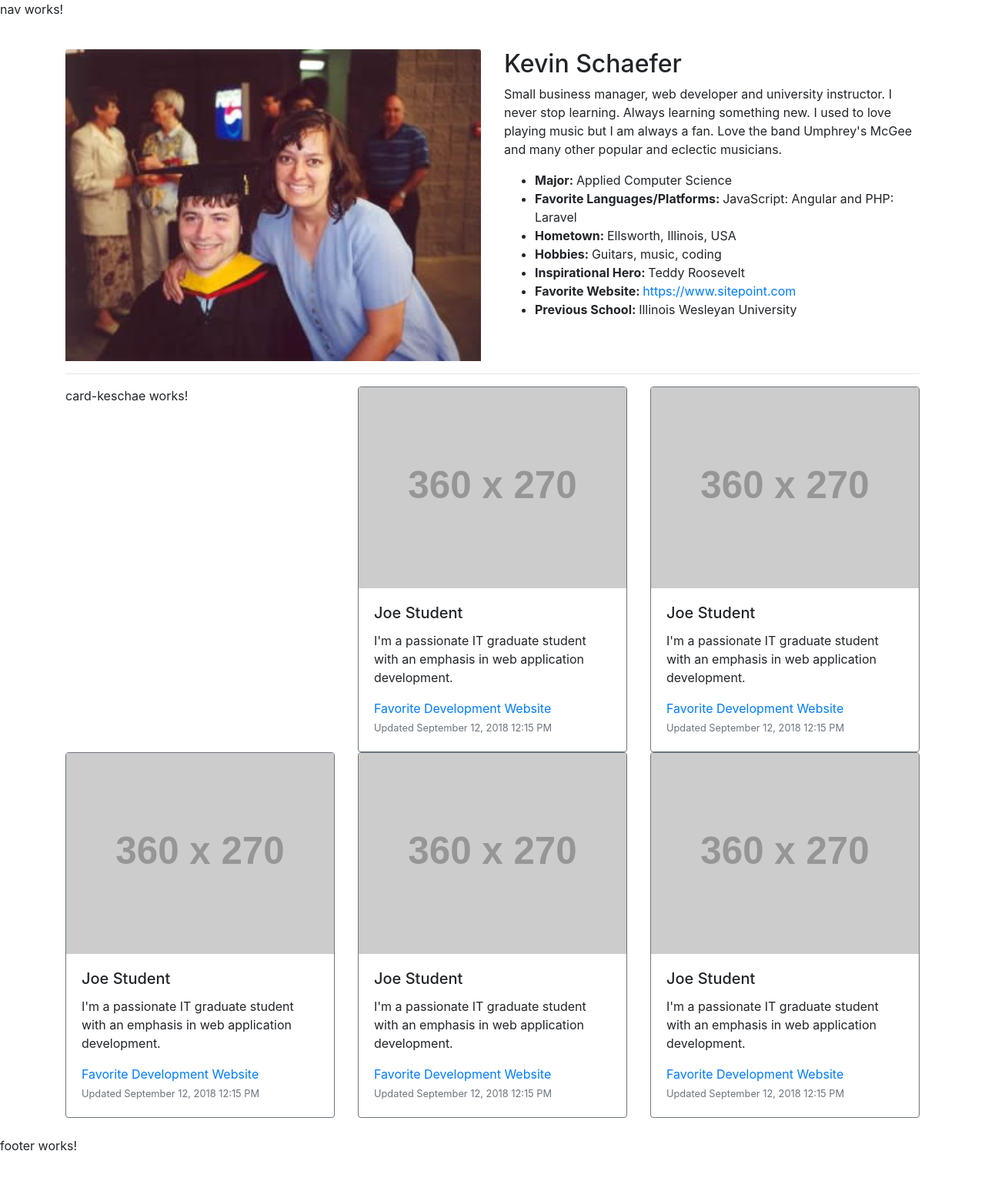
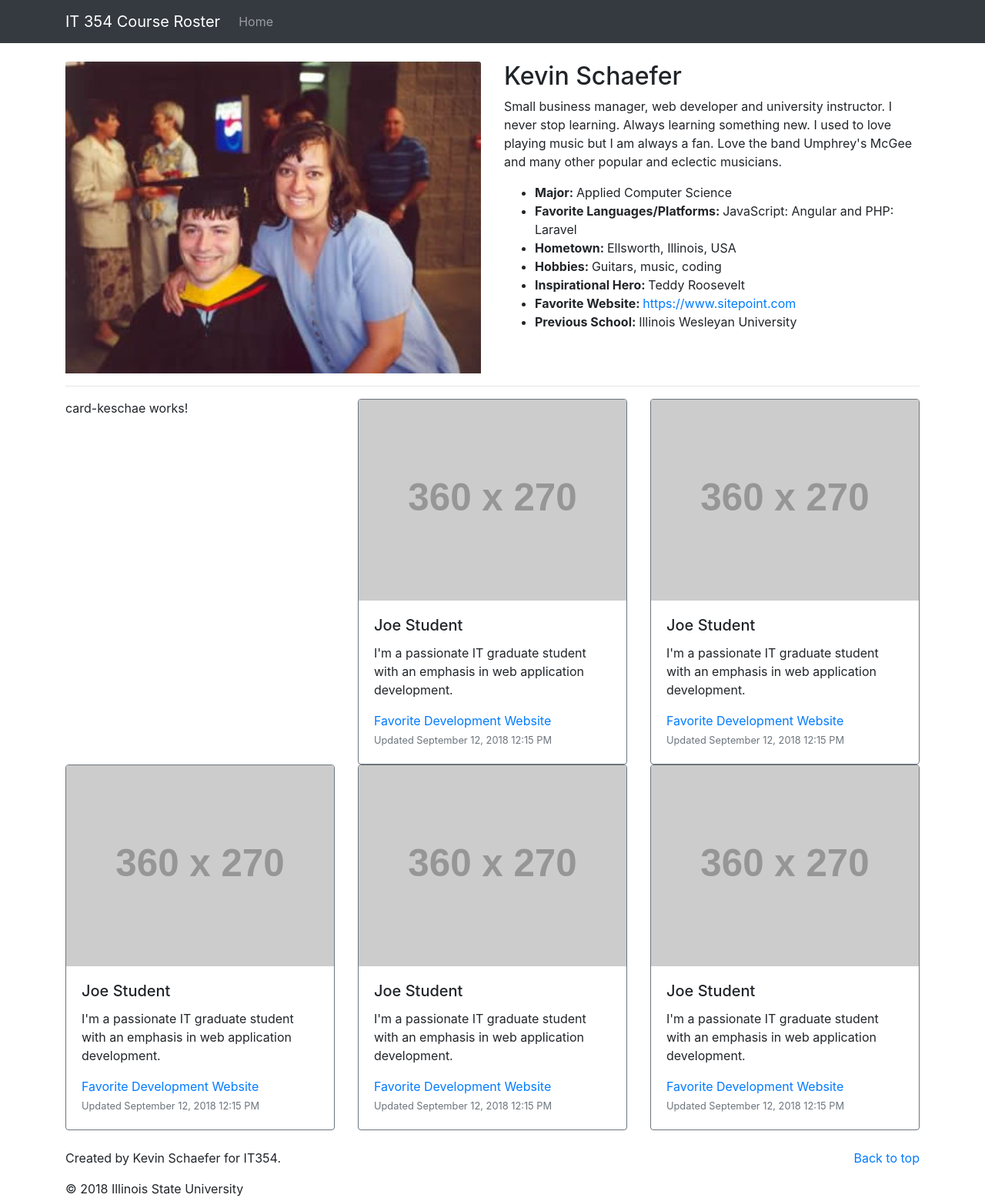
Before and after one commit to alxxmoy/angular-assignment05, an Angular app: page / in a window 1280 px wide. Shown: the whole page at 77% size. Before the commit the page ends 1500 px from the top, so only its background shows below. Built offline with nearby package versions, Linux system fonts and the light colour scheme.

Commit message:
added footer and nav components

```diff
--- a/src/app/footer/footer.component.html
+++ b/src/app/footer/footer.component.html
@@ -1,3 +1,7 @@
-<p>
-  footer works!
-</p>
+<footer>
+  <div class="container">
+      <p class="float-right"><a href="#">back to top</a></p>
+      <p>Created by Kevin Schaefer for IT354.</p>
+      <p>&copy; 2019 Illinois State University</p>
+  </div>
+</footer>
--- a/src/app/footer/footer.component.ts
+++ b/src/app/footer/footer.component.ts
@@ -2,8 +2,17 @@ import { Component, OnInit } from '@angular/core';
 
 @Component({
   selector: 'app-footer',
-  templateUrl: './footer.component.html',
-  styleUrls: ['./footer.component.css']
+  // templateUrl: './footer.component.html',
+  styleUrls: ['./footer.component.css'],
+  template: `
+  <footer>
+  <div class="container">
+      <p class="float-right"><a href="#">Back to top</a></p>
+      <p>Created by Kevin Schaefer for IT354.</p>
+      <p>&copy; 2018 Illinois State University</p>
+  </div>
+  </footer>
+  `
 })
 export class FooterComponent implements OnInit {
 
--- a/src/app/nav/nav.component.html
+++ b/src/app/nav/nav.component.html
@@ -1,3 +1,21 @@
-<p>
-  nav works!
-</p>
+<nav class="navbar navbar-expand-lg navbar-dark bg-dark">
+  <div class="container">
+      <a class="navbar-brand" href="#">IT 354 Course Roster</a>
+      <button class="navbar-toggler" type="button" data-toggle="collapse" data-target="#navbarNav" aria-controls="navbarNav" aria-expanded="false"
+          aria-label="Toggle navigation">
+          <span class="navbar-toggler-icon"></span>
+      </button>
+      <div class="collapse navbar-collapse" id="navbarNav">
+          <ul class="navbar-nav">
+              <li class="nav-item">
+                  <a class="nav-link" href="index.html">Home
+                  </a>
+              </li>
+              <!-- <li class="nav-item active">
+                  <a class="nav-link" href="gallery.html">Gallery</a>
+                  <span class="sr-only">(current)</span>
+              </li> -->
+          </ul>
+      </div>
+  </div> <!-- container for nav -->
+</nav>
```
Also changed, not shown: 2 other files (tests, documents, lock files or other folders).
